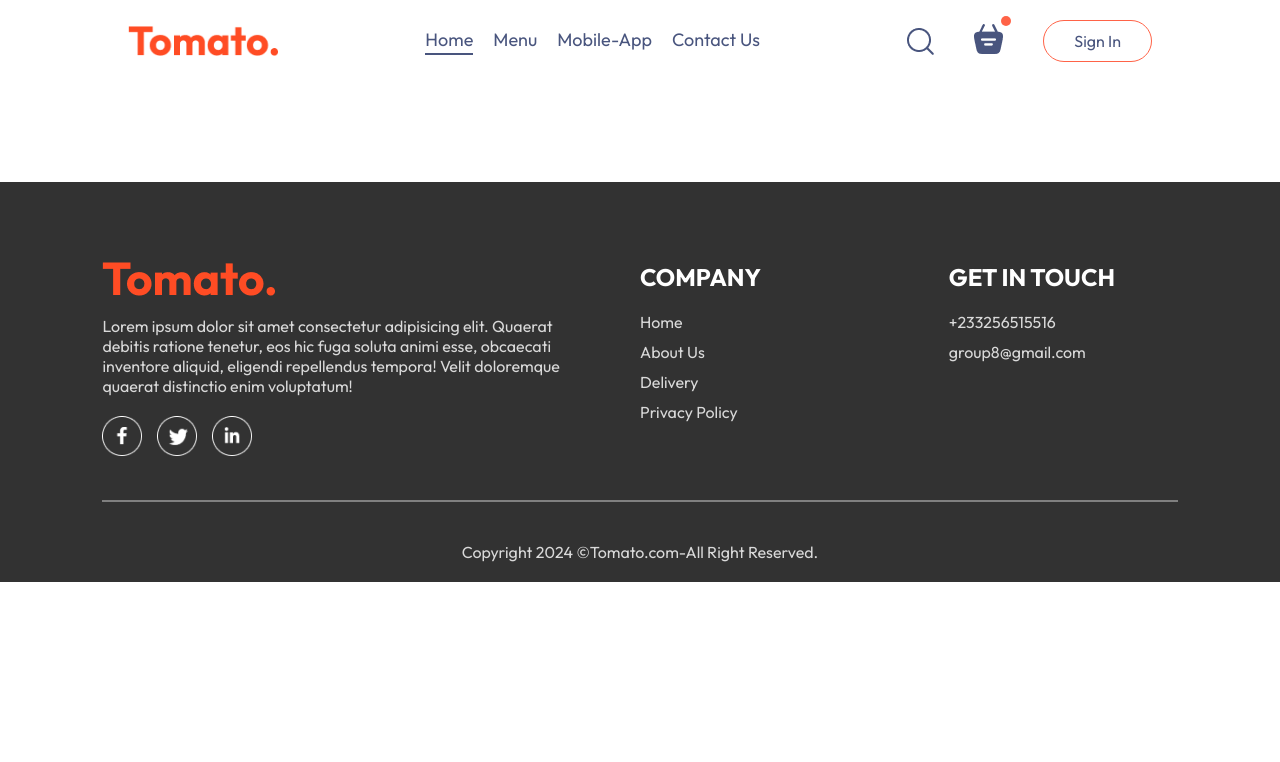
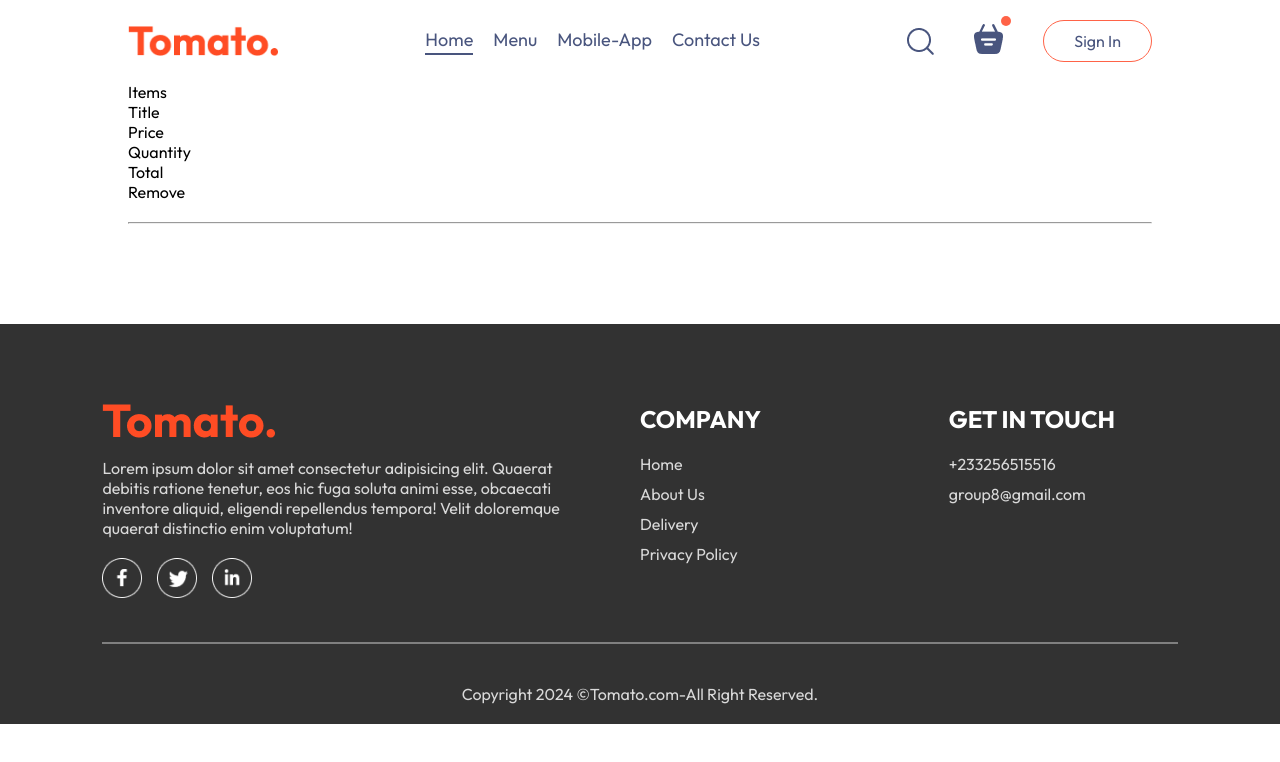
Before and after one commit to general-joe/foodDeliveryApp, a React (Vite) app in the folder frontend/: page /cart in a window 1280 px wide. Shown: the top 762 px of the page. Built offline with nearby package versions, Linux system fonts and the light colour scheme.

Commit message:
Start working on cart page

```diff
--- a/frontend/src/pages/Cart/Cart.jsx
+++ b/frontend/src/pages/Cart/Cart.jsx
@@ -1,11 +1,24 @@
-import React from 'react'
-import './Cart.css'
+import React, { useContext } from "react";
+import "./Cart.css";
+import { StoreContext } from "../../Context/StoreContext";
 const Cart = () => {
+  const { cartItems, food_list, removeFromCart } = useContext(StoreContext);
   return (
-    <div>
+    <div className="cart">
+      <div className="cart-items">
+        <div className="cart-items-title">
+          <p>Items</p>
+          <p>Title</p>
+          <p>Price</p>
+          <p>Quantity</p>
+          <p>Total</p>
+          <p>Remove</p>
+        </div>
+        <br />
+        <hr />
+      </div>
+    </div>
+  );
+};
 
-    </div>
-  )
-}
-
-export default Cart
+export default Cart;
```
